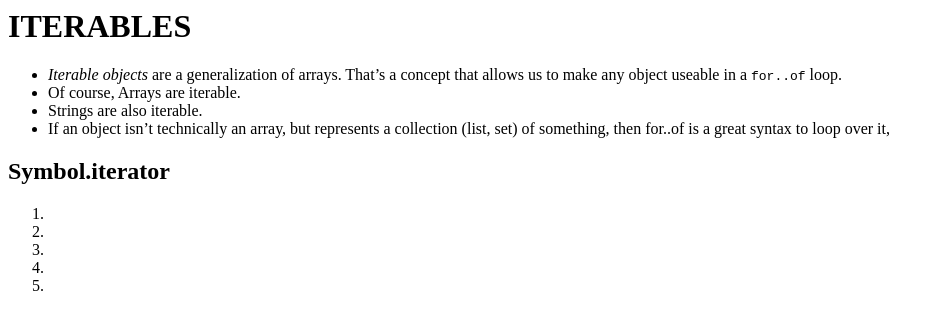
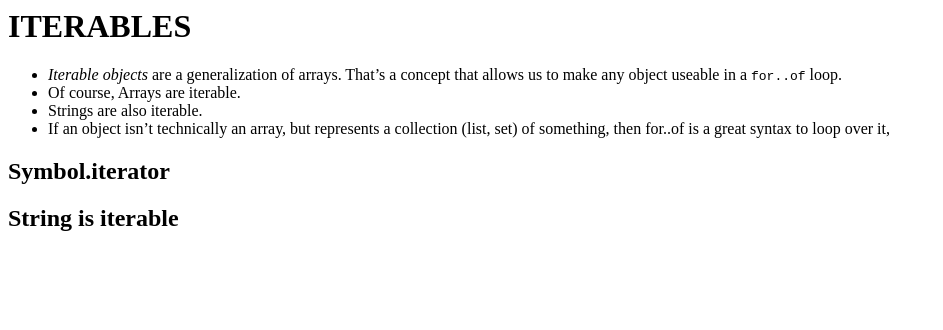
Before and after one commit to yugmani/js-info-iterables, a website: page index.html in a window 1280 px wide. Shown: the whole page, without its empty margins (0-943 px from the left). Drawn offline with Linux system fonts and the light colour scheme.

Commit message:
string as iterable

```diff
--- a/index.html
+++ b/index.html
@@ -13,11 +13,6 @@
     </li>
   </ul>
   <h2>Symbol.iterator</h2>
-  <ol>
-    <li></li>
-    <li></li>
-    <li></li>
-    <li></li>
-    <li></li>
-  </ol>
+  <h2>String is iterable</h2>
+
 </div>
```
Also changed, not shown: index.js (+21 -1 lines).
